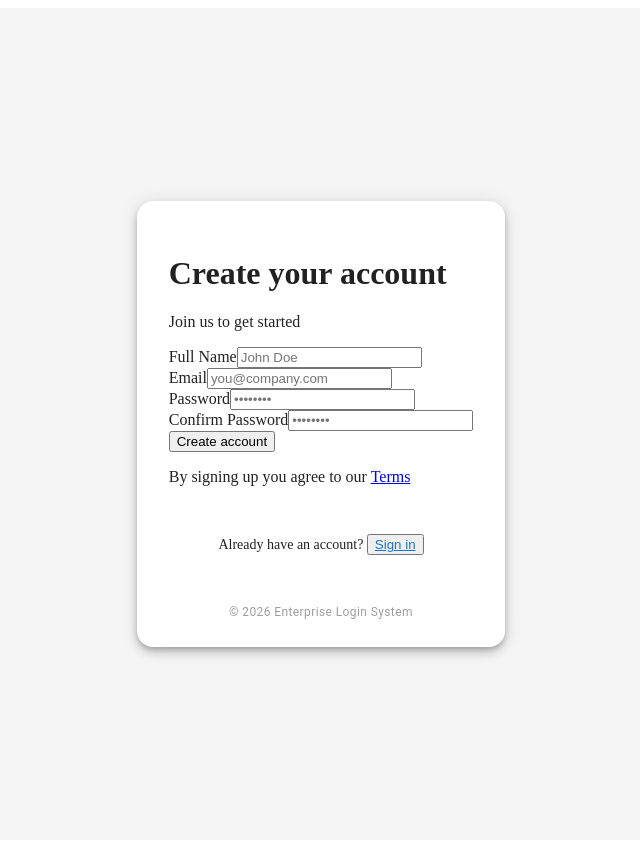
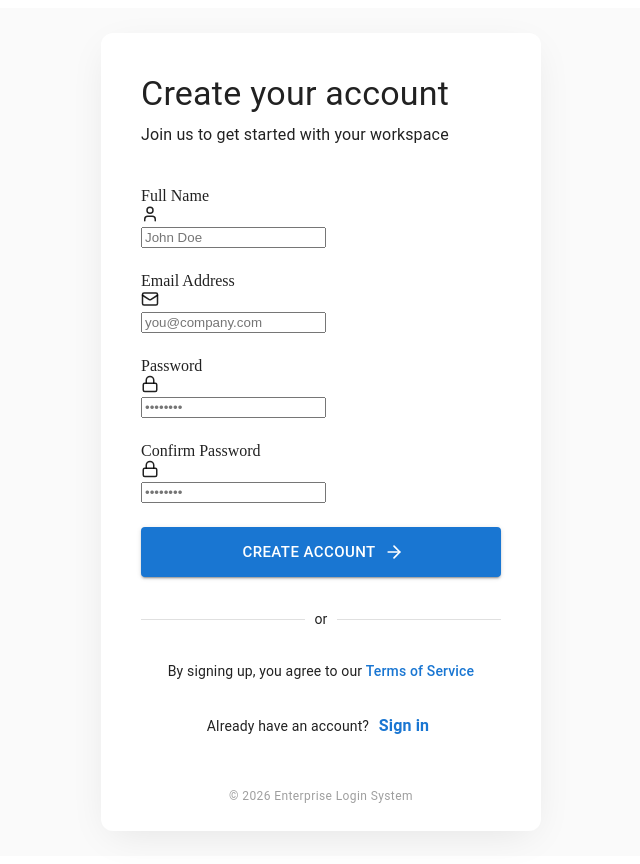
Before and after one commit to SanthoshkumarGudi/expenseApp, a React (Vite) app: page /register in a window 1280 px wide. Shown: the whole page, without its empty margins (319-959 px from the left). Built offline with nearby package versions, Linux system fonts and the light colour scheme.

Commit message:
feature/changes made

```diff
--- a/package.json
+++ b/package.json
@@ -16,7 +16,7 @@
     "@mui/icons-material": "^9.0.0",
     "@mui/material": "^9.0.0",
     "axios": "^1.15.0",
-    "lucide-react": "^1.8.0",
+    "lucide-react": "^1.16.0",
     "react": "^19.2.4",
     "react-dom": "^19.2.4",
     "react-hook-form": "^7.72.1",
--- a/src/components/auth/AuthLayout.jsx
+++ b/src/components/auth/AuthLayout.jsx
@@ -1,3 +1,4 @@
+// ==================== src/components/auth/AuthLayout.jsx ====================
 import { useState, useEffect } from 'react';
 import { useLocation, useNavigate } from 'react-router-dom';
 import { Box, Typography } from '@mui/material';
@@ -17,7 +18,6 @@ export const AuthLayout = () => {
 
   const [mode, setMode] = useState(is2faRoute ? '2fa' : isRegisterRoute ? 'register' : 'login');
 
-  // Sync mode with URL
   useEffect(() => {
     if (is2faRoute) setMode('2fa');
     else if (isRegisterRoute) setMode('register');
@@ -26,7 +26,6 @@ export const AuthLayout = () => {
 
   const toggleForm = () => {
     handleSwitch();
-
     if (mode === 'login') {
       navigate('/register', { replace: true });
     } else {
@@ -35,54 +34,71 @@ export const AuthLayout = () => {
   };
 
   return (
-    <Box
-      sx={{
-        minHeight: '100vh',
-        display: 'flex',
-        alignItems: 'center',
-        justifyContent: 'center',
-        bgcolor: 'grey.100',
-        p: 2,
-      }}
-    >
     <AuthCard>
-        <Box className={transitionClass} sx={{ overflow: 'hidden', transition: 'all 0.3s' }}>
+      <Box className={transitionClass} sx={{
+        transition: 'all 0.4s cubic-bezier(0.4, 0, 0.2, 1)',
+        opacity: 1
+      }}>
         {mode === 'login' && <Login />}
         {mode === 'register' && <Register />}
         {mode === '2fa' && <TwoFactor />}
       </Box>
 
-        {/* Toggle only for login/register */}
       {(mode === 'login' || mode === 'register') && (
-          <Box sx={{ mt: 4, textAlign: 'center', fontSize: '0.875rem' }}>
+        <Box sx={{ mt: 4, textAlign: 'center' }}>
+          <Typography variant="body2" color="text.secondary">
             {mode === 'login' ? (
-              <>
-                Don&apos;t have an account?{' '}
-                <button
+              <>Don&apos;t have an account?{' '}
+                <Typography
+                  component="button"
                   onClick={toggleForm}
-                  style={{ color: '#1976d2', textDecoration: 'underline' }}
+                  sx={{
+                    color: 'primary.main',
+                    textDecoration: 'none',
+                    fontWeight: 600,
+                    background: 'none',
+                    border: 'none',
+                    cursor: 'pointer',
+                    '&:hover': { textDecoration: 'underline' }
+                  }}
                 >
                   Create one
-                </button>
+                </Typography>
               </>
             ) : (
-              <>
-                Already have an account?{' '}
-                <button
+              <>Already have an account?{' '}
+                <Typography
+                  component="button"
                   onClick={toggleForm}
-                  style={{ color: '#1976d2', textDecoration: 'underline' }}
+                  sx={{
+                    color: 'primary.main',
+                    textDecoration: 'none',
+                    fontWeight: 600,
+                    background: 'none',
+                    border: 'none',
+                    cursor: 'pointer',
+                    '&:hover': { textDecoration: 'underline' }
+                  }}
                 >
                   Sign in
-                </button>
+                </Typography>
               </>
             )}
+          </Typography>
         </Box>
       )}
 
-        <Typography variant="caption" sx={{ display: 'block', textAlign: 'center', mt: 6, color: 'text.disabled' }}>
+      <Typography
+        variant="caption"
+        sx={{
+          display: 'block',
+          textAlign: 'center',
+          mt: 6,
+          color: 'text.disabled'
+        }}
+      >
         © 2026 Enterprise Login System
       </Typography>
     </AuthCard>
-    </Box>
   );
 };
--- a/src/components/auth/Login.jsx
+++ b/src/components/auth/Login.jsx
@@ -1,3 +1,4 @@
+// ==================== src/components/auth/Login.jsx ====================
 import { useForm } from "react-hook-form";
 import { zodResolver } from "@hookform/resolvers/zod";
 import { Mail, Lock, Eye, EyeOff, ArrowRight } from "lucide-react";
@@ -10,7 +11,8 @@ import { FormError } from "../common/FormError";
 import { authService } from "../../lib/api";
 import { useAuth } from "../../hooks/useAuth";
 import { useNavigate } from "react-router-dom";
-import { Box, Typography } from "@mui/material";
+import { Box, Typography, Link, Divider, IconButton } from "@mui/material";
+import { Stack } from "@mui/system";
 
 export const Login = () => {
   const { login } = useAuth();
@@ -30,6 +32,7 @@ export const Login = () => {
   });
 
   const onSubmit = async (data) => {
+    // ... existing logic unchanged
     setIsLoading(true);
     setServerError(null);
 
@@ -39,42 +42,28 @@ export const Login = () => {
         password: data.password,
       };
 
-      console.log("🔑 Sending:", loginPayload);
-
       const response = await authService.login(loginPayload);
-
-      console.log("✅ Login Success:", response);
 
       if (response.requires_2fa) {
         navigate("/login/2fa", {
-          state: {
-            userId: response.user_id,
-          },
+          state: { userId: response.user_id },
           replace: true,
         });
         return;
       }
 
       if (response.access_token) {
-        console.log("access token is ", response.access_token);
-
         login(response.access_token, response.refresh_token);
         navigate("/profile", { replace: true });
       }
     } catch (err) {
       console.error("❌ Login Error:", err.response?.data);
-
-      // Better error extraction for 422 and 401 errors
       let errorMsg = "Invalid credentials";
-
       if (err.response?.data?.detail) {
-        if (typeof err.response.data.detail === "string") {
-          errorMsg = err.response.data.detail;
-        } else if (Array.isArray(err.response.data.detail)) {
-          errorMsg = err.response.data.detail[0]?.msg || "Validation error";
+        errorMsg = typeof err.response.data.detail === "string"
+          ? err.response.data.detail
+          : err.response.data.detail[0]?.msg || "Validation error";
       }
-      }
-
       setServerError(errorMsg);
     } finally {
       setIsLoading(false);
@@ -83,24 +72,23 @@ export const Login = () => {
 
   return (
     <FormWrapper onSubmit={handleSubmit(onSubmit)}>
-      <Box sx={{ textAlign: "center", mb: 4 }}>
-        <Typography variant="h4" fontWeight="bold">
-          Enterprise Login
-        </Typography>
-        <Typography variant="body2" color="text.secondary" sx={{ mt: 1 }}>
-          Sign in to access your organization workspace
+      <Box sx={{ textAlign: 'center', mb: 5 }}>
+        <Typography variant="body1" color="text.secondary">
+          Sign in to access your workspace
         </Typography>
       </Box>
 
+      <Stack spacing={3}>
         <Input
           label="Email Address"
           id="email"
           icon={Mail}
           error={errors.email?.message}
-        {...register("email", { required: "Email is required" })}
+          {...register("email")}
+          fullWidth
         />
 
-      <div style={{ position: "relative" }}>
+        <Box sx={{ position: 'relative' }}>
           <Input
             label="Password"
             id="password"
@@ -108,65 +96,46 @@ export const Login = () => {
             icon={Lock}
             error={errors.password?.message}
             {...register("password")}
+            fullWidth
           />
-        <button
-          type="button"
+          <IconButton
             onClick={() => setShowPassword(!showPassword)}
-          style={{
-            position: "absolute",
-            right: 12,
-            top: 42,
-            background: "none",
-            border: "none",
-            cursor: "pointer",
-          }}
+            sx={{ position: 'absolute', right: 12, top: 38 }}
           >
             {showPassword ? <EyeOff size={20} /> : <Eye size={20} />}
-        </button>
-      </div>
+          </IconButton>
+        </Box>
 
-      <div
-        style={{
-          display: "flex",
-          justifyContent: "space-between",
-          fontSize: "0.875rem",
-          marginTop: 8,
-        }}
-      >
-        <label style={{ display: "flex", alignItems: "center", gap: 8 }}>
+        <Box sx={{ display: 'flex', justifyContent: 'space-between', alignItems: 'center' }}>
+          <label style={{ display: 'flex', alignItems: 'center', gap: 8, cursor: 'pointer' }}>
             <input type="checkbox" {...register("rememberMe")} />
-          Remember me
+            <Typography variant="body2">Remember me</Typography>
           </label>
-        <a href="/forgot-password" style={{ color: "#1976d2" }}>
+          <Link href="/forgot-password" underline="hover" sx={{ fontSize: '0.875rem' }}>
             Forgot password?
-        </a>
-      </div>
+          </Link>
+        </Box>
 
-      <Button type="submit" loading={isLoading}>
-        Sign in <ArrowRight size={18} />
+        <Button type="submit" loading={isLoading} fullWidth size="large">
+          Sign in <ArrowRight size={18} style={{ marginLeft: 8 }} />
         </Button>
 
         <FormError message={serverError} />
 
-      <div
-        style={{
-          display: "flex",
-          justifyContent: "center",
-          gap: 8,
-          marginTop: 16,
-          flexDirection: "column",
-          alignItems: "center",
-        }}
-      >
-        <p style={{ color: "#666", margin: "8px 0" }}>Or sign in with</p>
+        <Divider sx={{ my: 2 }}>
+          <Typography variant="body2" color="text.secondary">or</Typography>
+        </Divider>
+
         <Button
           type="button"
           variant="outlined"
+          fullWidth
           onClick={() => authService.googleLogin()}
+          sx={{ py: 1.5 }}
         >
-          Google
+          Continue with Google
         </Button>
-      </div>
+      </Stack>
     </FormWrapper>
   );
 };
--- a/src/components/auth/Register.jsx
+++ b/src/components/auth/Register.jsx
@@ -1,7 +1,12 @@
+// src/components/auth/Register.jsx
 import React, { useState } from 'react';
+import { useNavigate } from 'react-router-dom';
+import { Box, Typography, Stack, Link, Divider, Alert } from '@mui/material';
+import { User, Mail, Lock, ArrowRight } from 'lucide-react';
+
+import { Button } from '../common/Button';
+import { Input } from '../common/Input';
 import { authService } from '../../lib/api';
-import { useNavigate } from 'react-router-dom';
-import {VerifyEmail} from './VerifyEmail';
 
 export function Register() {
   const navigate = useNavigate();
@@ -21,20 +26,33 @@ export function Register() {
     if (!formData.fullName.trim()) {
       newErrors.fullName = 'Full name is required';
     }
+
     if (!formData.email.trim()) {
       newErrors.email = 'Email is required';
     } else if (!/^[^\s@]+@[^\s@]+\.[^\s@]+$/.test(formData.email)) {
       newErrors.email = 'Invalid email address';
     }
+
     if (!formData.password) {
       newErrors.password = 'Password is required';
     } else if (formData.password.length < 8) {
       newErrors.password = 'Password must be at least 8 characters';
+    } else {
+      if (!/[A-Z]/.test(formData.password)) {
+        newErrors.password = 'Password must contain at least one uppercase letter';
       }
+      if (!/[0-9]/.test(formData.password)) {
+        newErrors.password = 'Password must contain at least one number';
+      }
+      if (!/[!@#$%^&*()-+]/.test(formData.password)) {
+        newErrors.password = 'Password must contain at least one special character';
+      }
+    }
+
     if (!formData.confirmPassword) {
       newErrors.confirmPassword = 'Please confirm your password';
     } else if (formData.password !== formData.confirmPassword) {
-      newErrors.confirmPassword = 'Passwords do not match';
+      newErrors.confirmPassword = "Passwords don't match";
     }
 
     setErrors(newErrors);
@@ -43,16 +61,15 @@ export function Register() {
 
   const handleChange = (e) => {
     const { name, value } = e.target;
-    setFormData(prev => ({ ...prev, [name]: value }));
-    // Clear error for this field when user starts typing
+    setFormData((prev) => ({ ...prev, [name]: value }));
+
     if (errors[name]) {
-      setErrors(prev => ({ ...prev, [name]: '' }));
+      setErrors((prev) => ({ ...prev, [name]: '' }));
     }
   };
 
   const handleSubmit = async (e) => {
     e.preventDefault();
-
     if (!validateForm()) return;
 
     setIsLoading(true);
@@ -60,17 +77,15 @@ const handleSubmit = async (e) => {
 
     try {
       const payload = {
-            full_name: formData.fullName,     // ← Important: snake_case
+        full_name: formData.fullName,
         email: formData.email,
         password: formData.password,
-            // org_id is now optional - backend will handle it
       };
 
       const response = await authService.register(payload);
-        console.log('Registration Response:', response);
 
       if (response) {
-          navigate('/verify-email/', {
+        navigate('/verify-email', {
           state: {
             email: formData.email,
             message: 'Registration successful! Please check your email to verify your account.',
@@ -78,113 +93,114 @@ const handleSubmit = async (e) => {
           replace: true,
         });
       }
-
-        else {
-          setServerError(response.message || 'Registration failed');
-        }
-        // navigate('/verify-email', { state: { email: formData.email } }); // in the backend there is no dedicated endpoint for resending verification email, so we will just show a message to check their email
-        // navigate('/auth', { state: { message: 'Registration successful! Please check your email to verify your account.' } });
-
     } catch (error) {
       console.error("Registration Error:", error.response?.data);
-        setServerError(error.response?.data?.detail?.[0]?.msg ||
+      setServerError(
+        error.response?.data?.detail?.[0]?.msg ||
         error.response?.data?.message ||
-                      'Registration failed');
+        'Registration failed. Please try again.'
+      );
     } finally {
       setIsLoading(false);
     }
   };
 
   return (
-    <>
-      <h1 className="text-2xl font-semibold tracking-tight text-center">Create your account</h1>
-      <p className="mt-2 text-center text-gray-600">Join us to get started</p>
+    <Box sx={{ width: '100%' }}>
+      <Stack spacing={1} alignItems="center" sx={{ mb: 5 }}>
+        <Typography variant="h4" fontWeight={700} textAlign="center">
+          Create your account
+        </Typography>
+        <Typography variant="body1" color="text.secondary" textAlign="center">
+          Join us to get started with your workspace
+        </Typography>
+      </Stack>
 
-      <form onSubmit={handleSubmit} className="space-y-4 mt-6">
+      <form onSubmit={handleSubmit}>
+        <Stack spacing={3}>
           {serverError && (
-          <div className="p-3 text-sm text-red-600 bg-red-50 rounded border border-red-200">
+            <Alert severity="error" sx={{ borderRadius: 2 }}>
               {serverError}
-          </div>
+            </Alert>
           )}
-        {/* <div>
-          <label className="block text-sm font-medium text-gray-700">Org Id</label>
 
-          <input
-            type="text"
-            name="org_id"
-            value={formData.org_id}
-            onChange={handleChange}
-            placeholder="Acme Corporation"
-            className="mt-1 w-full px-3 py-2 border border-gray-300 rounded-md shadow-sm focus:outline-none focus:ring-blue-500 focus:border-blue-500"
-          />
-          {errors.org_id && <span className="text-sm text-red-600 mt-1 block">{errors.org_id}</span>}
-        </div> */}
-        <div>
-          <label className="block text-sm font-medium text-gray-700">Full Name</label>
-
-          <input
-            type="text"
+          <Input
+            label="Full Name"
+            id="fullName"
             name="fullName"
+            icon={User}
             value={formData.fullName}
             onChange={handleChange}
+            error={errors.fullName}
             placeholder="John Doe"
-            className="mt-1 w-full px-3 py-2 border border-gray-300 rounded-md shadow-sm focus:outline-none focus:ring-blue-500 focus:border-blue-500"
+            fullWidth
           />
-          {errors.fullName && <span className="text-sm text-red-600 mt-1 block">{errors.fullName}</span>}
-        </div>
 
-        <div>
-          <label className="block text-sm font-medium text-gray-700">Email</label>
-          <input
+          <Input
+            label="Email Address"
+            id="email"
+            name="email"
             type="email"
-            name="email"
+            icon={Mail}
             value={formData.email}
             onChange={handleChange}
+            error={errors.email}
             placeholder="you@company.com"
-            className="mt-1 w-full px-3 py-2 border border-gray-300 rounded-md shadow-sm focus:outline-none focus:ring-blue-500 focus:border-blue-500"
+            fullWidth
           />
-          {errors.email && <span className="text-sm text-red-600 mt-1 block">{errors.email}</span>}
-        </div>
 
-        <div>
-          <label className="block text-sm font-medium text-gray-700">Password</label>
-          <input
+          <Input
+            label="Password"
+            id="password"
+            name="password"
             type="password"
-            name="password"
+            icon={Lock}
             value={formData.password}
             onChange={handleChange}
+            error={errors.password}
             placeholder="••••••••"
-            className="mt-1 w-full px-3 py-2 border border-gray-300 rounded-md shadow-sm focus:outline-none focus:ring-blue-500 focus:border-blue-500"
+            fullWidth
           />
-          {errors.password && <span className="text-sm text-red-600 mt-1 block">{errors.password}</span>}
-        </div>
 
-        <div>
-          <label className="block text-sm font-medium text-gray-700">Confirm Password</label>
-          <input
+          <Input
+            label="Confirm Password"
+            id="confirmPassword"
+            name="confirmPassword"
             type="password"
-            name="confirmPassword"
+            icon={Lock}
             value={formData.confirmPassword}
             onChange={handleChange}
+            error={errors.confirmPassword}
             placeholder="••••••••"
-            className="mt-1 w-full px-3 py-2 border border-gray-300 rounded-md shadow-sm focus:outline-none focus:ring-blue-500 focus:border-blue-500"
+            fullWidth
           />
-          {errors.confirmPassword && <span className="text-sm text-red-600 mt-1 block">{errors.confirmPassword}</span>}
-        </div>
 
-        <button
+          <Button
             type="submit"
-          disabled={isLoading}
-          className="w-full py-2 px-4 bg-blue-600 text-white font-medium rounded-md hover:bg-blue-700 disabled:bg-blue-400 disabled:cursor-not-allowed transition"
+            loading={isLoading}
+            fullWidth
+            size="large"
+            endIcon={<ArrowRight size={20} />}
           >
-          {isLoading ? 'Creating account...' : 'Create account'}
-        </button>
+            Create account
+          </Button>
+        </Stack>
       </form>
 
-      <p className="text-center text-xs text-gray-500 mt-4">
-        By signing up you agree to our{' '}
-        <a href="#" className="text-blue-600 hover:underline">Terms</a>
-      </p>
-    </>
+      <Divider sx={{ my: 4 }}>
+        <Typography variant="body2" color="text.secondary">
+          or
+        </Typography>
+      </Divider>
+
+      <Box sx={{ textAlign: 'center' }}>
+        <Typography variant="body2" color="text.secondary">
+          By signing up, you agree to our{' '}
+          <Link href="#" underline="hover" sx={{ fontWeight: 500 }}>
+            Terms of Service
+          </Link>
+        </Typography>
+      </Box>
+    </Box>
   );
 }
--- a/src/components/common/AdminRoute.jsx
+++ b/src/components/common/AdminRoute.jsx
@@ -1,8 +1,10 @@
 import { Navigate } from 'react-router-dom';
 import { useAuth } from '../../hooks/useAuth';
+import { Box, Typography } from '@mui/material';
 
 export const AdminRoute = ({ children }) => {
   const { isAuthenticated, user, isLoading } = useAuth();
+  console.log("user is ", user);
 
   if (isLoading) {
     return <div style={{ padding: 50, textAlign: 'center' }}>Loading...</div>;
--- a/src/components/common/AuthCard.jsx
+++ b/src/components/common/AuthCard.jsx
@@ -1,9 +1,30 @@
-import { Card, CardContent } from '@mui/material';
+// ==================== src/components/common/AuthCard.jsx ====================
+import { Card, CardContent, Box } from '@mui/material';
 
 export const AuthCard = ({ children }) => {
   return (
-    <Card sx={{ maxWidth: 420, mx: 'auto', boxShadow: 6, borderRadius: 4 , color: 'text.primary'}}>
-      <CardContent sx={{ p: 4 }}>{children}</CardContent>
-    </Card>
+    <Box sx={{
+      display: 'flex',
+      alignItems: 'center',
+      justifyContent: 'center',
+      minHeight: '100vh',
+      bgcolor: 'grey.50',
+      p: { xs: 2, sm: 3 }
+    }}>
+      <Card
+        elevation={6}
+        sx={{
+          maxWidth: 440,
+          width: '100%',
+          borderRadius: 3,
+          overflow: 'hidden',
+          boxShadow: '0 10px 40px -10px rgba(0,0,0,0.1)'
+        }}
+      >
+        <CardContent sx={{ p: { xs: 4, sm: 5 } }}>
+          {children}
+        </CardContent>
+      </Card>
+    </Box>
   );
 };
--- a/src/components/common/ProtectedRoute.jsx
+++ b/src/components/common/ProtectedRoute.jsx
@@ -11,7 +11,7 @@ export const ProtectedRoute = ({ children }) => {
 
   if (!isAuthenticated) {
     // Redirect to login and save the attempted location
-    return <Navigate to="/auth" state={{ from: location }} replace />;
+    return <Navigate to="/login" state={{ from: location }} replace />;
   }
 
   return children;
--- a/src/components/profile/Sessions.jsx
+++ b/src/components/profile/Sessions.jsx
@@ -14,6 +14,8 @@ export const Sessions = () => {
       setError(null);
       const data = await authService.getSessions();
       setSessions(Array.isArray(data) ? data : data.sessions || []);
+      console.log("session data is ", data);
+
     } catch (err) {
       console.error(err);
       setError("Failed to load active sessions. Please try again.");
```
Also changed, not shown: src/components/admin/AdminUsers.jsx (+5 -17 lines), src/components/auth/TwoFactor.jsx (+34 -27 lines), src/components/profile/Profile.jsx (+50 -38 lines), src/lib/api.jsx (+72 -61 lines), 1 other file (tests, documents, lock files or other folders). Lines whose indentation alone changed are shown as unchanged.
